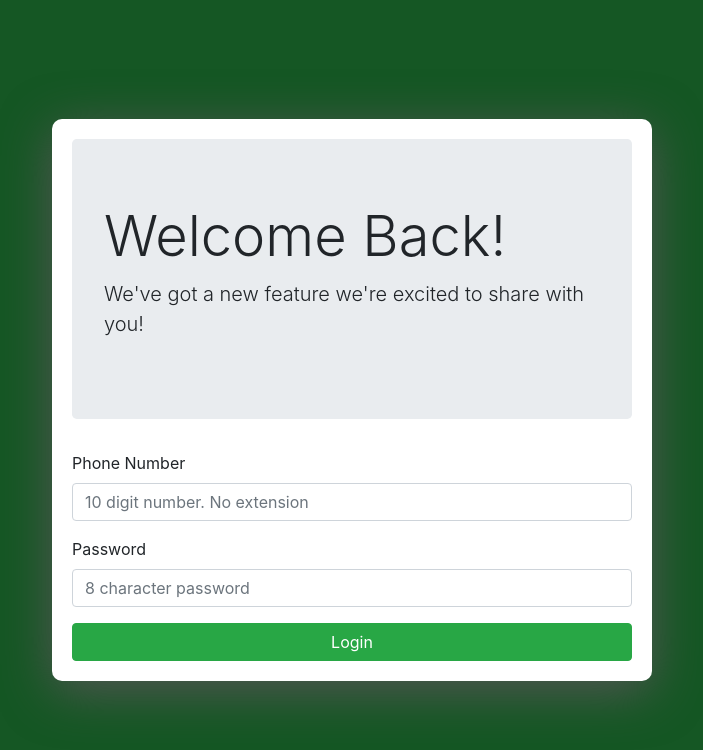
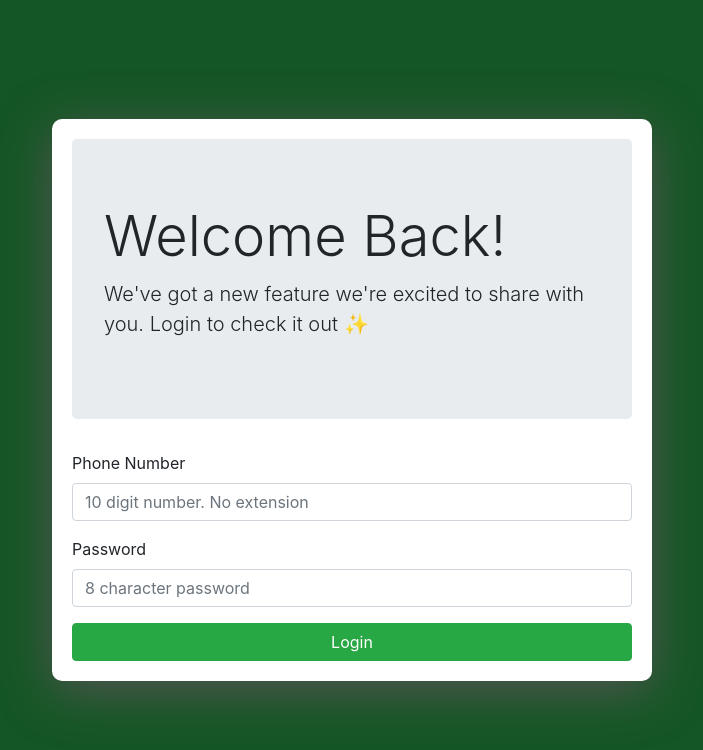
Before and after one commit to Meshugah/VyomAppFrontend, a React (Vite) app: page /login in a window 1280 px wide. Shown: the top 750 px of the page, without its empty margins (288-991 px from the left). Built offline with nearby package versions, Linux system fonts and the light colour scheme.

Commit message:
Added protected routes

```diff
--- a/src/App.js
+++ b/src/App.js
@@ -5,16 +5,16 @@ import {Router} from "@reach/router";
 import CreateAccount from "./CreateAccount";
 import Login from "./Login";
 import Call from "./Call";
+import ProtectedRoute from "./ProtectedRoute";
 
 
-const App = (props) => {
+const App = () => {
     return (
         <div>
             <Router>
                 <CreateAccount path="/"/>
                 <Login path="/login"/>
-                {/*todo need to add protected routes*/}
-                <Call path="/call"/>
+                <ProtectedRoute as={Call} path="/call"/>
             </Router>
         </div>
     );
--- a/src/Login.js
+++ b/src/Login.js
@@ -16,7 +16,7 @@ class Login extends React.Component {
                 <Form className="login-form form-wrapper" onSubmit={(e) => this.login(e)}>
                     <Jumbotron>
                         <h5 className="display-4">Welcome Back!</h5>
-                        <p className="lead">We've got a new feature we're excited to share with you!</p>
+                        <p className="lead">We've got a new feature we're excited to share with you. Login to check it out ✨</p>
                     </Jumbotron>
                     <FormGroup>
                         <Label for="phoneNumber">Phone Number</Label>
--- /dev/null
+++ b/src/ProtectedRoute.js
@@ -0,0 +1,14 @@
+import React from 'react';
+import auth from "./auth";
+import Register from "./Register";
+
+
+class ProtectedRoute extends React.Component {
+    render() {
+        console.log(auth.isAuthenticated())
+        let {as: Comp, ...props} = this.props;
+        return auth.isAuthenticated() ? <Comp {...props} /> : <Register/>;
+    }
+}
+
+export default ProtectedRoute;
```
